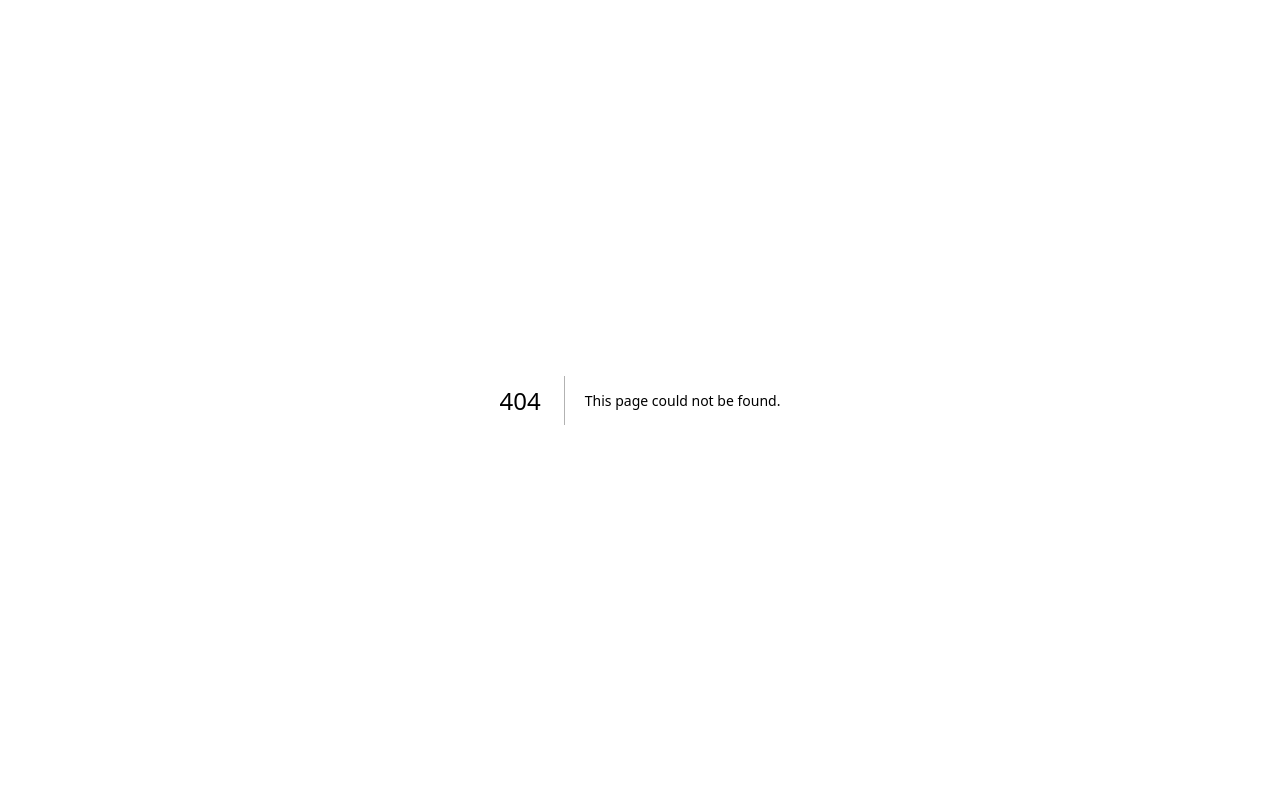
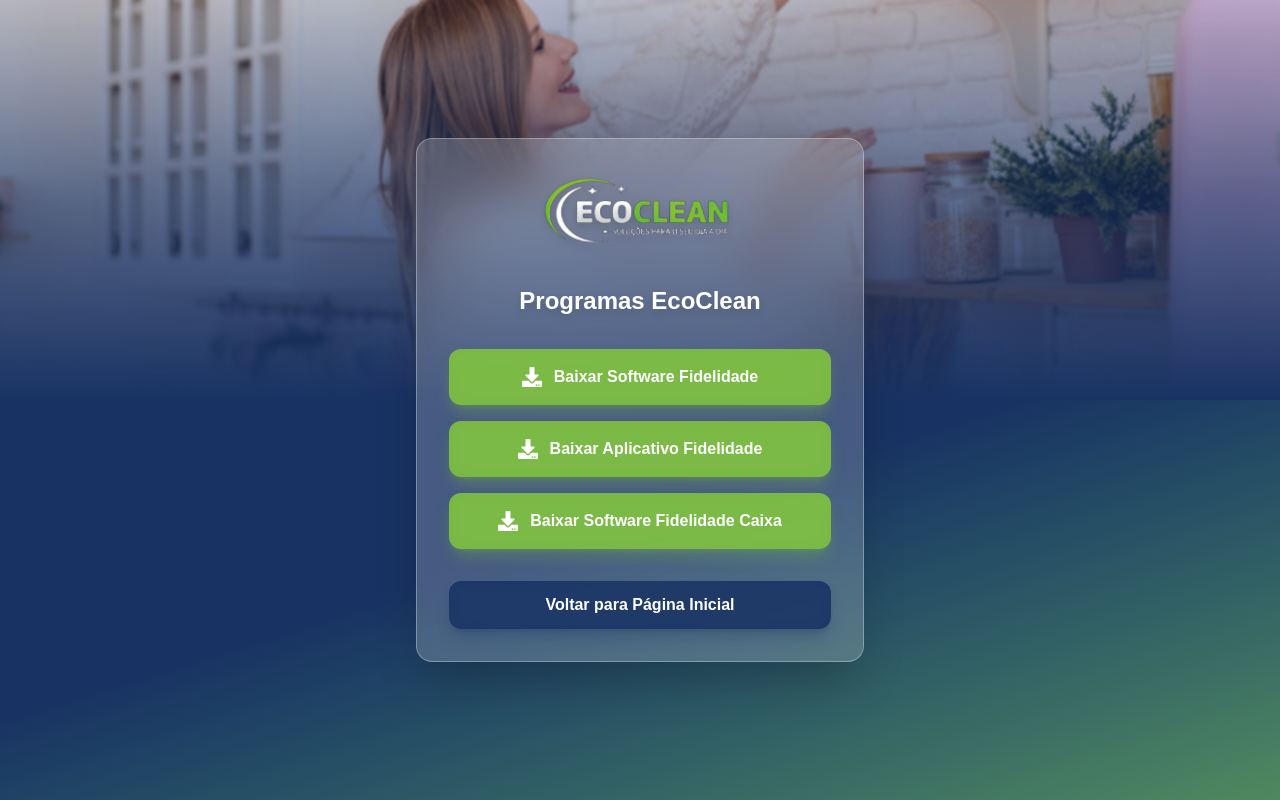
Before and after one commit to renatoDevMax/ecocleanIntro, a Next.js app: page /programas in a window 1280 px wide. Before the commit this address had no page. Built offline with nearby package versions, Linux system fonts and the light colour scheme.

Commit message:
rota programas

```diff
--- /dev/null
+++ b/src/app/programas/page.tsx
@@ -0,0 +1,89 @@
+"use client";
+import { FaDownload } from "react-icons/fa";
+import Image from "next/image";
+
+export default function Programas() {
+  return (
+    <div className="relative min-h-screen flex items-center justify-center overflow-hidden">
+      {/* Container do fundo dividido */}
+      <div className="absolute inset-0 -z-10 flex flex-col">
+        {/* Metade superior com a imagem */}
+        <div className="h-1/2 relative">
+          <Image
+            src="/fundoimg.jpg"
+            alt="Fundo EcoClean"
+            fill
+            className="object-cover"
+            priority
+            quality={100}
+          />
+          {/* Overlay com gradiente */}
+          <div className="absolute inset-0 bg-gradient-to-b from-[#183263]/30 via-[#183263]/70 to-[#183263] backdrop-blur-[1px]" />
+        </div>
+        {/* Metade inferior com o gradiente */}
+        <div className="h-1/2 bg-gradient-to-br from-[#183263] via-[#183263] to-[#7EC13D] animate-gradient-move" />
+      </div>
+
+      {/* Conteúdo principal */}
+      <div className="relative z-10 w-full max-w-md bg-white/20 rounded-2xl shadow-2xl p-8 flex flex-col items-center border border-white/30 backdrop-blur-xl overflow-hidden mx-4">
+        {/* Logo */}
+        <div className="w-full flex items-center justify-center mb-8">
+          <Image
+            src="/logotransp.png"
+            alt="Logo EcoClean"
+            width={200}
+            height={100}
+            className="object-contain drop-shadow-lg"
+            priority
+          />
+        </div>
+
+        {/* Título */}
+        <h1 className="text-2xl font-bold text-white mb-8 text-center drop-shadow-lg">
+          Programas EcoClean
+        </h1>
+
+        {/* Botões de Download */}
+        <div className="w-full flex flex-col gap-4">
+          <a
+            href="https://drive.google.com/file/d/1uSCciwQ1Ier4ZkdEii8iQbPNBW_NKLJN/view?usp=sharing"
+            target="_blank"
+            rel="noopener noreferrer"
+            className="w-full bg-[#7EC13D]/90 hover:bg-[#5ea32a] text-white font-semibold py-4 px-6 rounded-xl shadow-lg shadow-[#7EC13D]/30 transition-all duration-200 text-base flex items-center gap-3 justify-center backdrop-blur-sm"
+          >
+            <FaDownload className="text-xl" />
+            Baixar Software Fidelidade
+          </a>
+
+          <a
+            href="https://drive.google.com/file/d/1i3vuGg7rJuocBIsZOiFVoZ3C-1Ok8Neg/view?usp=sharing"
+            target="_blank"
+            rel="noopener noreferrer"
+            className="w-full bg-[#7EC13D]/90 hover:bg-[#5ea32a] text-white font-semibold py-4 px-6 rounded-xl shadow-lg shadow-[#7EC13D]/30 transition-all duration-200 text-base flex items-center gap-3 justify-center backdrop-blur-sm"
+          >
+            <FaDownload className="text-xl" />
+            Baixar Aplicativo Fidelidade
+          </a>
+
+          <a
+            href="https://drive.google.com/file/d/1mRve6Lwgxe5BriL2Pn2LtwySguoPbCsL/view?usp=sharing"
+            target="_blank"
+            rel="noopener noreferrer"
+            className="w-full bg-[#7EC13D]/90 hover:bg-[#5ea32a] text-white font-semibold py-4 px-6 rounded-xl shadow-lg shadow-[#7EC13D]/30 transition-all duration-200 text-base flex items-center gap-3 justify-center backdrop-blur-sm"
+          >
+            <FaDownload className="text-xl" />
+            Baixar Software Fidelidade Caixa
+          </a>
+        </div>
+
+        {/* Botão Voltar */}
+        <a
+          href="/"
+          className="mt-8 w-full bg-[#183263]/90 hover:bg-[#14244a] text-white font-semibold py-3 px-6 rounded-xl shadow-lg shadow-[#183263]/30 transition-all duration-200 text-base flex items-center gap-3 justify-center backdrop-blur-sm"
+        >
+          Voltar para Página Inicial
+        </a>
+      </div>
+    </div>
+  );
+}
```
